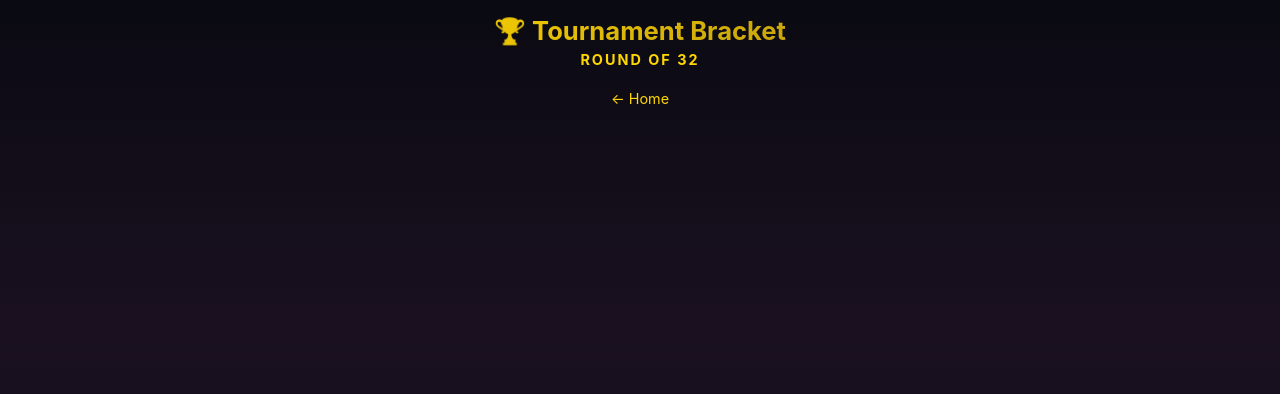
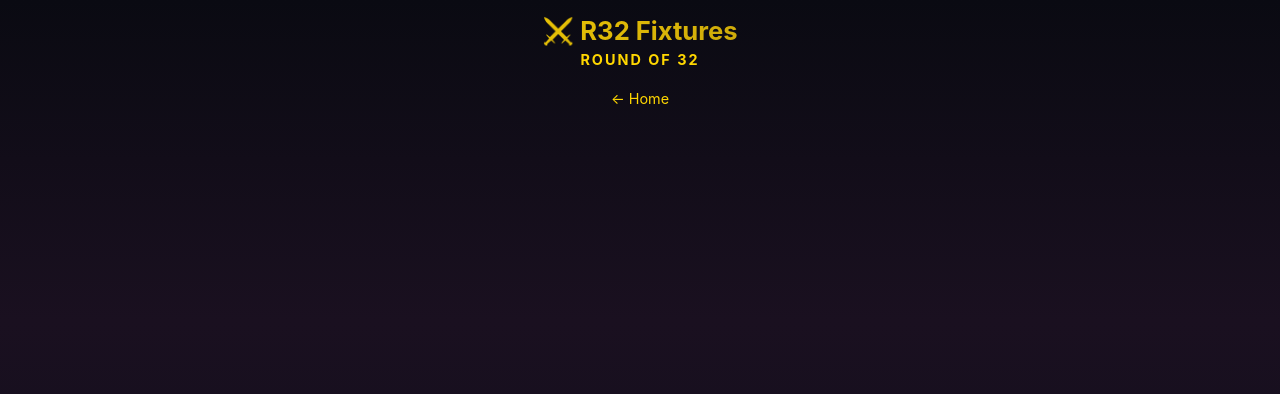
Before and after one commit to cpdnajmal-lgtm/wc-predictions, a Flask app: page /bracket in a window 1280 px wide. Shown: the top 394 px of the page. Run offline with Flask 3, Linux system fonts and the light colour scheme; data that the repository does not hold is empty; some libraries are stand-ins or nearby versions.

Commit message:
fix: Rename Bracket to R32 Fixtures

```diff
--- a/templates/bracket.html
+++ b/templates/bracket.html
@@ -26,7 +26,7 @@
     </style>
 </head>
 <body>
-    <h1>🏆 Tournament Bracket</h1>
+    <h1>⚔️ R32 Fixtures</h1>
     <p class="subtitle">ROUND OF 32</p>
     <div class="nav"><a href="{{ url_for('home') }}">← Home</a></div>
 
--- a/templates/home.html
+++ b/templates/home.html
@@ -82,7 +82,7 @@
     <div class="nav" style="flex-wrap:wrap;">
         <a href="{{ url_for('predict') }}">🎯 Predict</a>
         <a href="{{ url_for('my_picks') }}" style="background:#2a2a5e; color:#eee; font-size:0.8em; padding:10px 14px;">📋 My Picks</a>
-        <a href="{{ url_for('bracket') }}" style="background:#2a2a5e; color:#eee; font-size:0.8em; padding:10px 14px;">🏆 Bracket</a>
+        <a href="{{ url_for('bracket') }}" style="background:#2a2a5e; color:#eee; font-size:0.8em; padding:10px 14px;">⚔️ R32</a>
         <a href="{{ url_for('stats') }}" style="background:#2a2a5e; color:#eee; font-size:0.8em; padding:10px 14px;">📊 Stats</a>
         <a href="{{ url_for('stats') }}#records" onclick="localStorage.setItem('stats_tab','records')" style="background:#2a2a5e; color:#eee; font-size:0.8em; padding:10px 14px;">🏆 Records</a>
         <a href="{{ url_for('set_fav_team') }}" style="background:#2a2a5e; color:#eee; font-size:0.8em; padding:10px 14px;">🏳️ Team</a>
```
